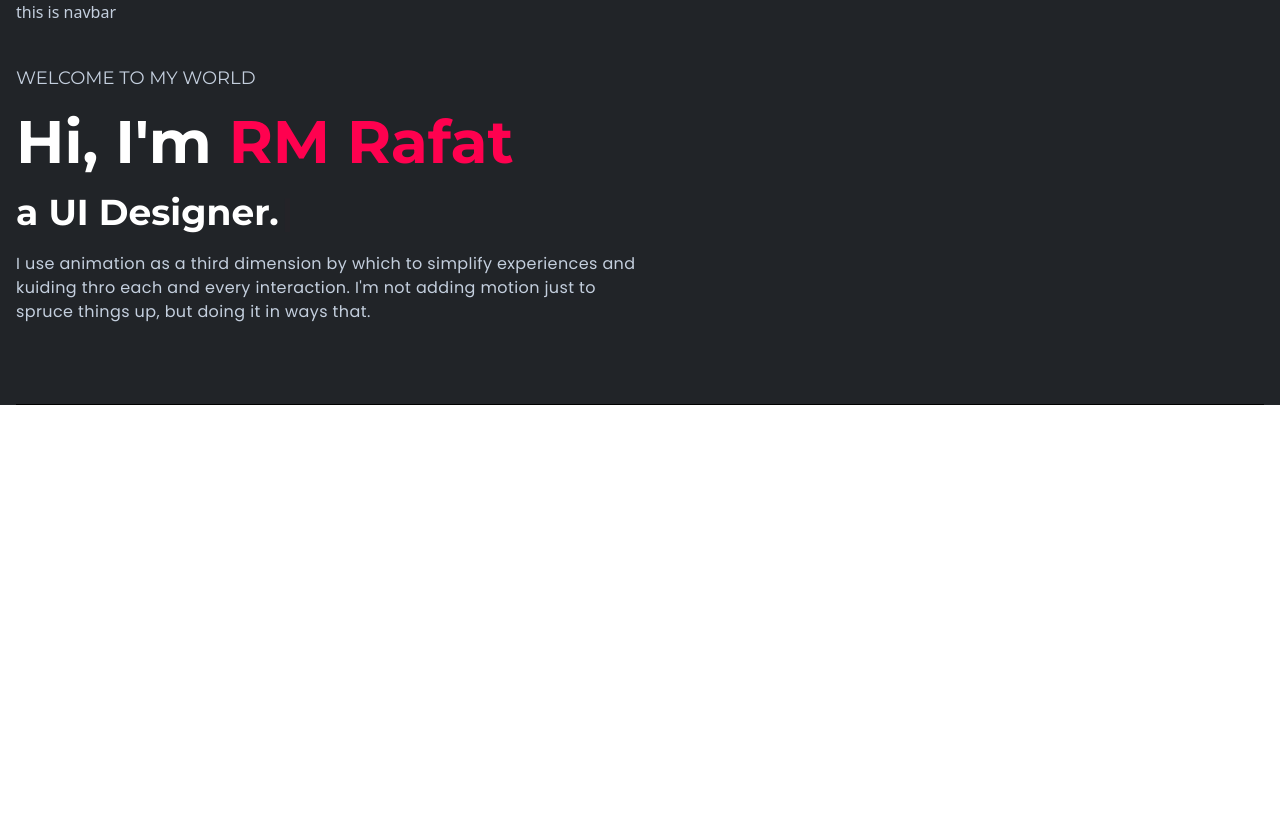
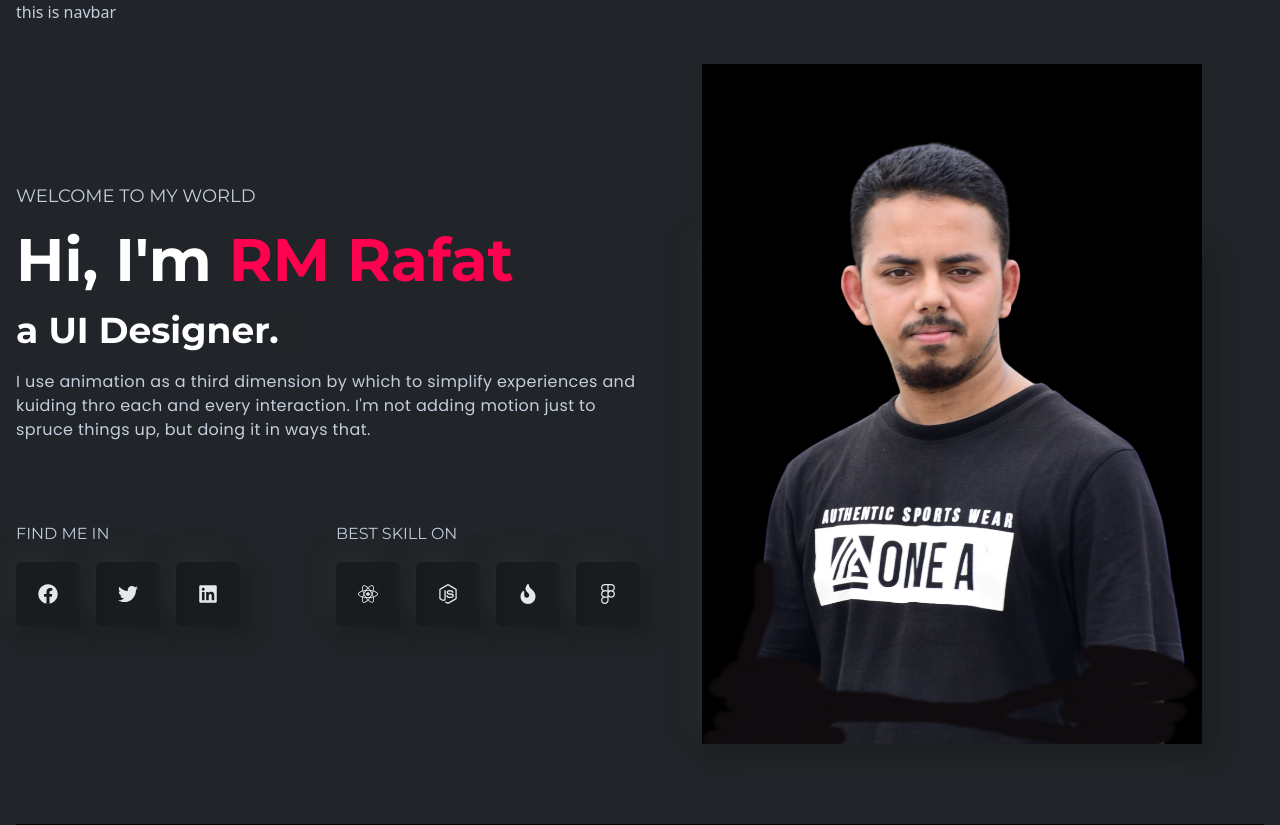
Before and after one commit to RafatRU42/my-portfolio, a React (Create React App) app: page / in a window 1280 px wide. Before the commit the page ends 800 px from the top, so only its background shows below. Built offline with nearby package versions, Linux system fonts and the light colour scheme.

Commit message:
banner section completed

```diff
--- a/src/Components/Banner/Banner.js
+++ b/src/Components/Banner/Banner.js
@@ -5,7 +5,7 @@ import RightBanner from './RightBanner';
 const Banner = () => {
     return (
         <div>
-            <section id='home' className="w-full pt-10 pb-20 flex flex-col gap-10 xl:gap-0 lgl:flex-row items-center border-b-[1px] font-titleFont border-b-black">
+            <section id='home' className="w-full pt-10 pb-20 flex flex-col-reverse gap-10 xl:gap-0 lgl:flex-row items-center border-b-[1px] font-titleFont border-b-black">
 
                 <LeftBanner/>
                 <RightBanner/>
--- a/src/Components/Banner/LeftBanner.js
+++ b/src/Components/Banner/LeftBanner.js
@@ -1,5 +1,6 @@
 import React from 'react';
 import { useTypewriter,Cursor } from 'react-simple-typewriter';
+import { FaFacebook,FaTwitter,FaLinkedin,FaReact,FaNodeJs,FaFigma,FaFire } from 'react-icons/fa';
 
 const LeftBanner = () => {
 
@@ -30,6 +31,45 @@ const LeftBanner = () => {
 
             </div>
 
+
+            <div className='flex flex-col xl:flex-row gap-4 lgl:gap-0 justify-between'>
+            <div>
+            <h2 className='text-base uppercase font-titleFont mb-4'>find me in</h2>
+
+            <div className='flex gap-4'>
+                <span className='bannerIcon'>
+                    <FaFacebook/>
+                </span>
+                <span className='bannerIcon'>
+                    <FaTwitter/>
+                </span>
+                <span className='bannerIcon'>
+                    <FaLinkedin/>
+                </span>
+            </div>
+         </div>
+
+            <div>
+          <h2 className="text-base uppercase font-titleFont mb-4">
+            BEST SKILL ON
+          </h2>
+          <div className="flex gap-4">
+            <span className="bannerIcon">
+              <FaReact />
+            </span>
+            <span className="bannerIcon">
+              <FaNodeJs />
+            </span>
+            <span className="bannerIcon">
+              <FaFire />
+            </span>
+            <span className="bannerIcon">
+              <FaFigma />
+            </span>
+          </div>
+            </div>
+        </div>
+
         </div>
     );
 };
--- a/src/Components/Banner/RightBanner.js
+++ b/src/Components/Banner/RightBanner.js
@@ -1,10 +1,16 @@
 import React from 'react';
+import {bannerImg} from '../../assets/index'
 
 const RightBanner = () => {
     return (
-        <div>
-
-        </div>
+        <div className="w-full lgl:w-1/2 flex justify-center items-center relative">
+        <img
+          className="w-[300px] h-[400px] lgl:w-[500px] lgl:h-[680px] z-10"
+          src={bannerImg}
+          alt="bannerImg"
+        />
+        <div className="absolute bottom-0 w-[350px] h-[300px] lgl:w-[500px] lgl:h-[500px] bg-gradient-to-r from-[#1e2024] to-[#202327] shadow-shadowOne flex justify-center items-center"></div>
+      </div>
     );
 };
 
--- /dev/null
+++ b/src/assets/index.js
@@ -0,0 +1,5 @@
+import bannerImg from './images/editedprofile.png'
+
+export {
+    bannerImg
+}
```
